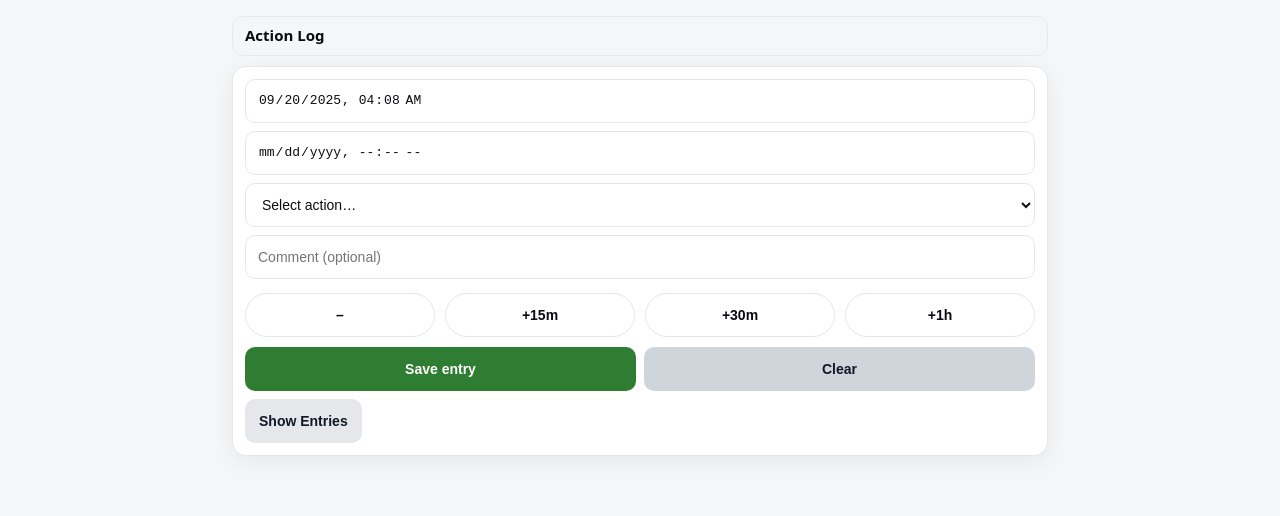
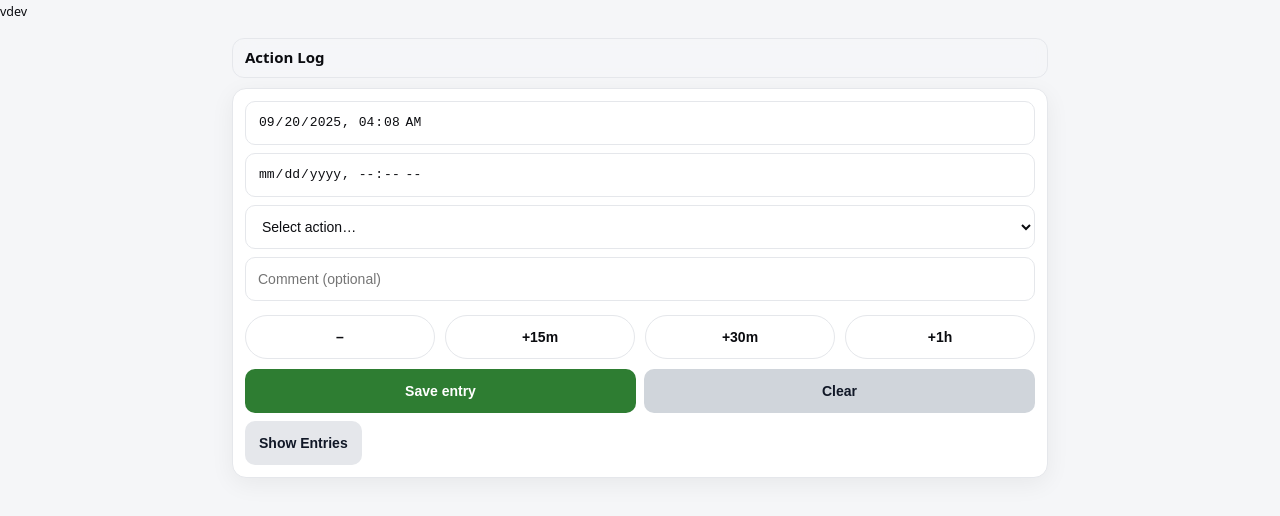
Before and after one commit to xindi1/action-log, a plain HTML site: page index.html in a window 1280 px wide. Drawn offline with Linux system fonts and the light colour scheme.

Commit message:
Update index.html

```diff
--- a/index.html
+++ b/index.html
@@ -4,6 +4,10 @@
   <meta charset="utf-8" />
   <meta name="viewport" content="width=device-width, initial-scale=1" />
   <title>Action Log</title>
+<small id="version" class="hint">v<span id="ver"></span></small>
+<script>
+  document.getElementById('ver').textContent = (window.APP_VERSION || 'dev');
+</script>
 
   <!-- Optional PWA hooks -->
   <link rel="manifest" href="manifest.webmanifest" />
```
